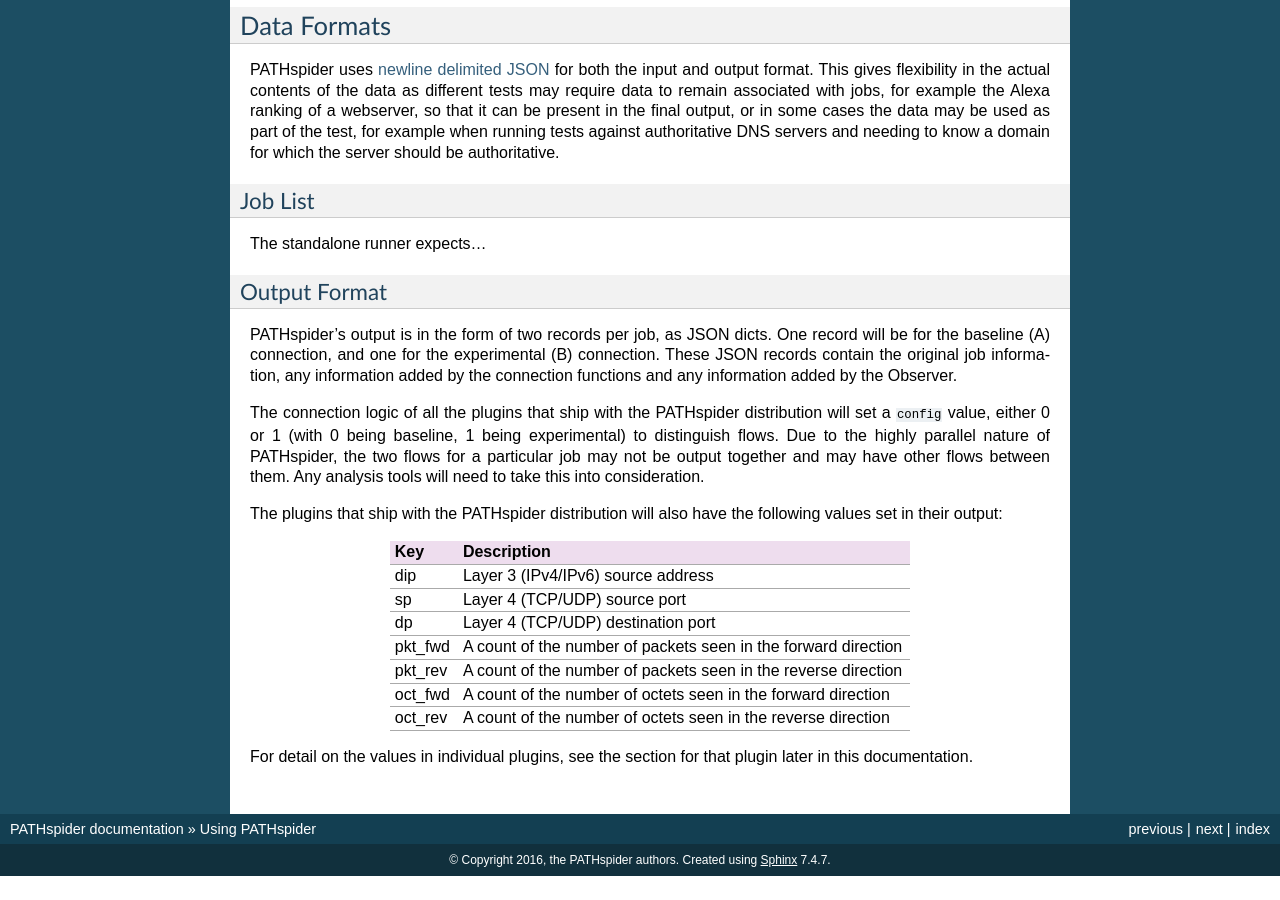
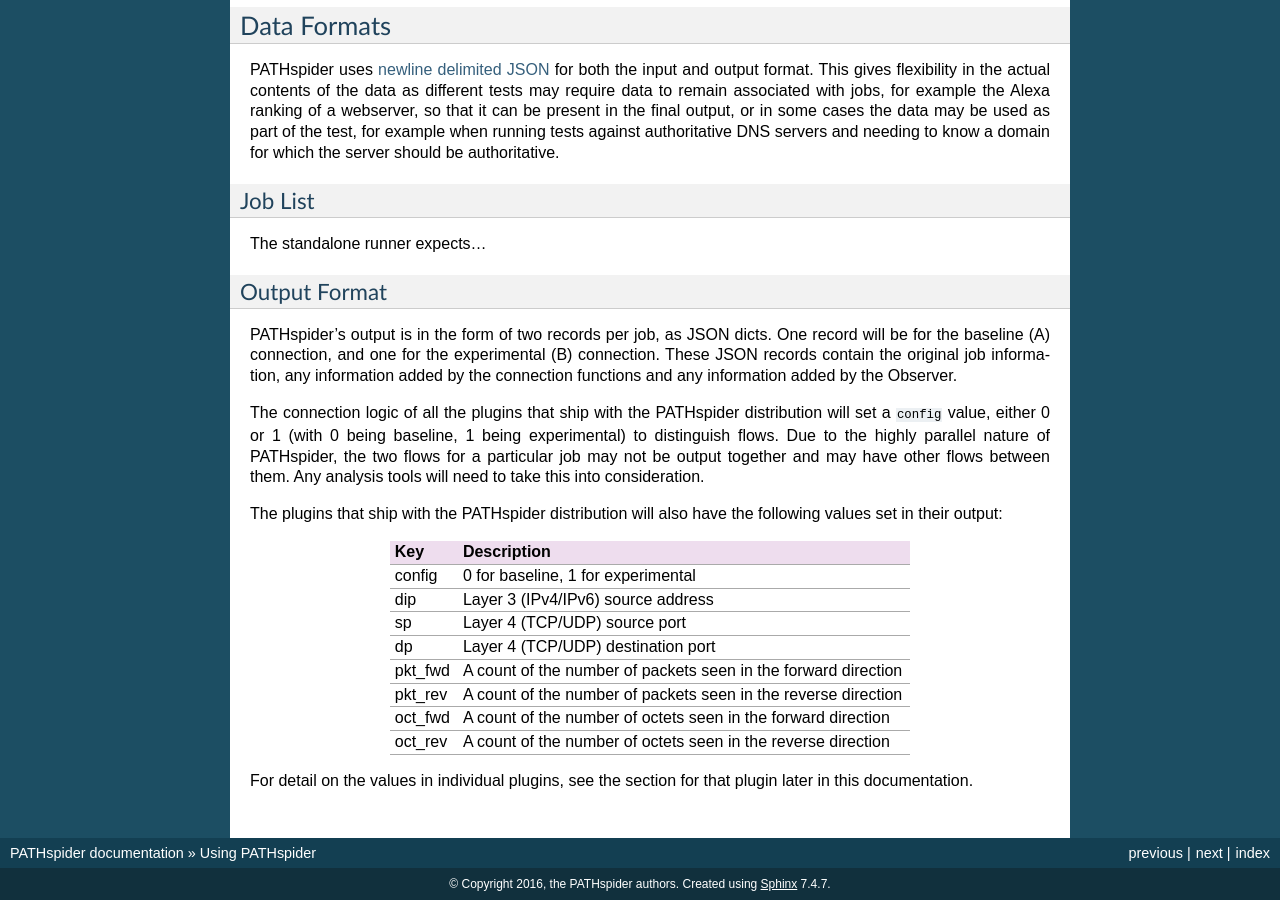
Before and after one commit to mami-project/pathspider, a Sphinx documentation site: the page built from doc/using.rst, in a window 1280 px wide and 900 px high, scrolled down 1120 px. Built offline with Sphinx 7.4.7, drawn with Linux system fonts in a browser that asks for light colours; before the commit the page ends 1996 px from its top, so only the background shows below that.

Commit message:
Add config to default output fields table

```diff
--- a/doc/using.rst
+++ b/doc/using.rst
@@ -109,6 +109,8 @@
 +------------+----------------------------------------------------------------+
 | Key        | Description                                                    |
 +============+================================================================+
+| config     | 0 for baseline, 1 for experimental                             |
++------------+----------------------------------------------------------------+
 | dip        | Layer 3 (IPv4/IPv6) source address                             |
 +------------+----------------------------------------------------------------+
 | sp         | Layer 4 (TCP/UDP) source port                                  |
```
